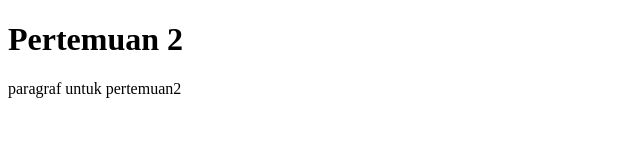
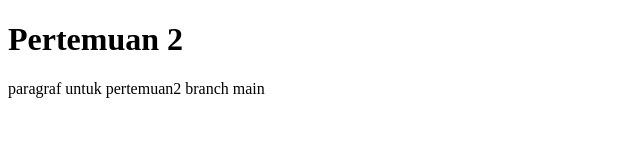
Before and after one commit to sandiadrian1/pertemuan2Github, a plain HTML site: page index.html in a window 1280 px wide. Shown: the full height of the page, 0-640 px from the left. Drawn offline with Linux system fonts and the light colour scheme.

Commit message:
Update index.html

```diff
--- a/index.html
+++ b/index.html
@@ -7,6 +7,9 @@
 </head>
 <body>
       <h1>Pertemuan 2</h1>
-     <p> paragraf untuk pertemuan2 </p>
+     <p>
+         paragraf untuk pertemuan2
+         branch main
+     </p>
 </body>
 </html>
```
